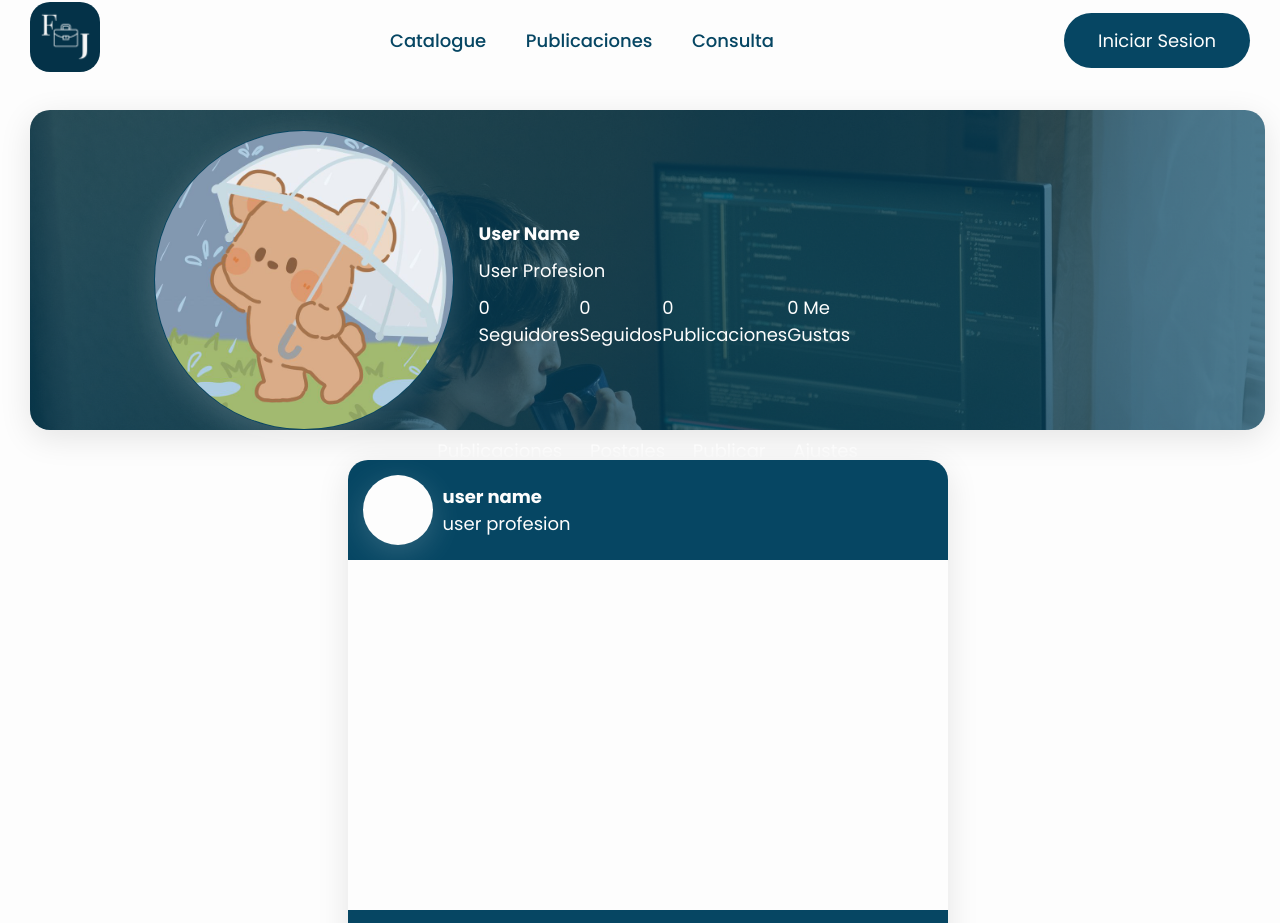
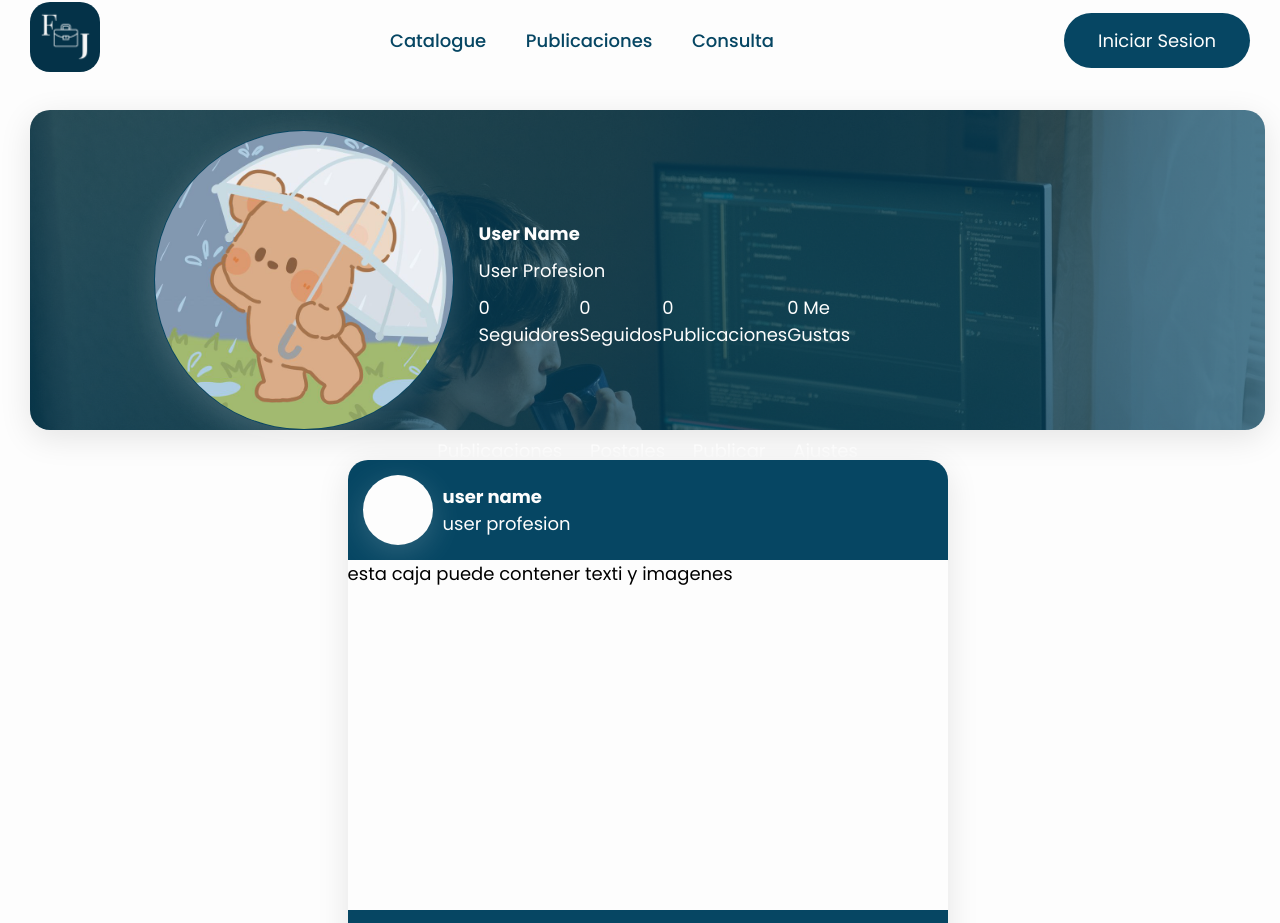
Before and after one commit to ADSI-CELADA/frontend-face-job, a React (Vite) app in the folder client/: page /profile in a window 1280 px wide. Shown: the top 923 px of the page. Built offline with nearby package versions, Linux system fonts and the light colour scheme.

Commit message:
ajuste post css

```diff
--- a/client/package.json
+++ b/client/package.json
@@ -10,9 +10,11 @@
   },
   "dependencies": {
     "aos": "^3.0.0-beta.6",
+    "axios": "^1.3.4",
     "react": "^18.2.0",
     "react-dom": "^18.2.0",
-    "react-router-dom": "^6.4.3"
+    "react-router-dom": "^6.4.3",
+    "sweetalert2": "^11.7.3"
   },
   "devDependencies": {
     "@types/react": "^18.0.15",
--- a/client/src/assets/css/style.css
+++ b/client/src/assets/css/style.css
@@ -489,7 +489,7 @@ form button{
     background-size: cover;
     position: absolute;
     top:0;
-    margin-top: 15      0px;
+    margin-top: 15px;
     display: flex;
     justify-content: center;
     align-items: center;
--- a/client/src/components/Profile/Post.jsx
+++ b/client/src/components/Profile/Post.jsx
@@ -11,7 +11,9 @@ export const Post = () => {
                 <p>user profesion</p>
                 </div>
             </div>
-            <div className="post-img"></div>
+            <div className="post-img">
+                <p>esta caja puede contener texti y imagenes</p>
+            </div>
             <div className="post-content">
                 <input type="text" placeholder='Post commnet'/>
             </div>
```
Also changed, not shown: 1 other file (tests, documents, lock files or other folders).
